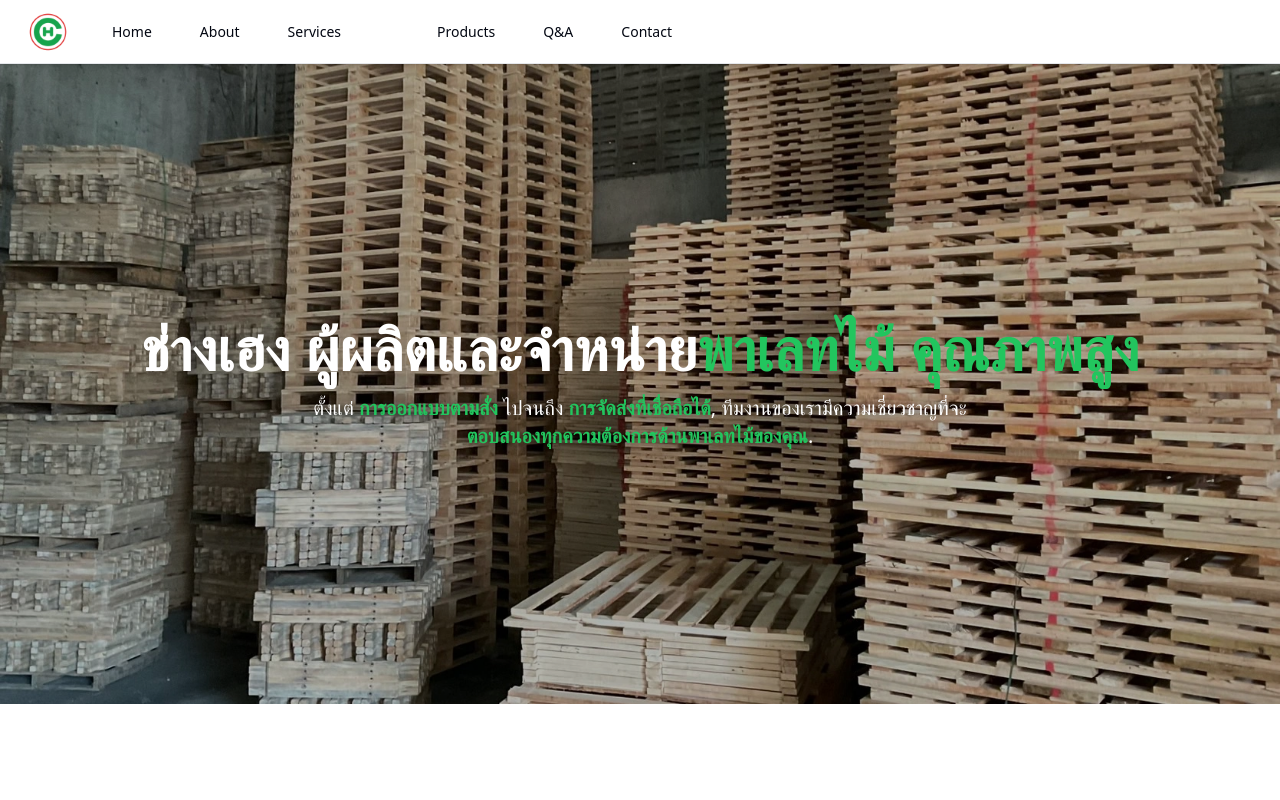
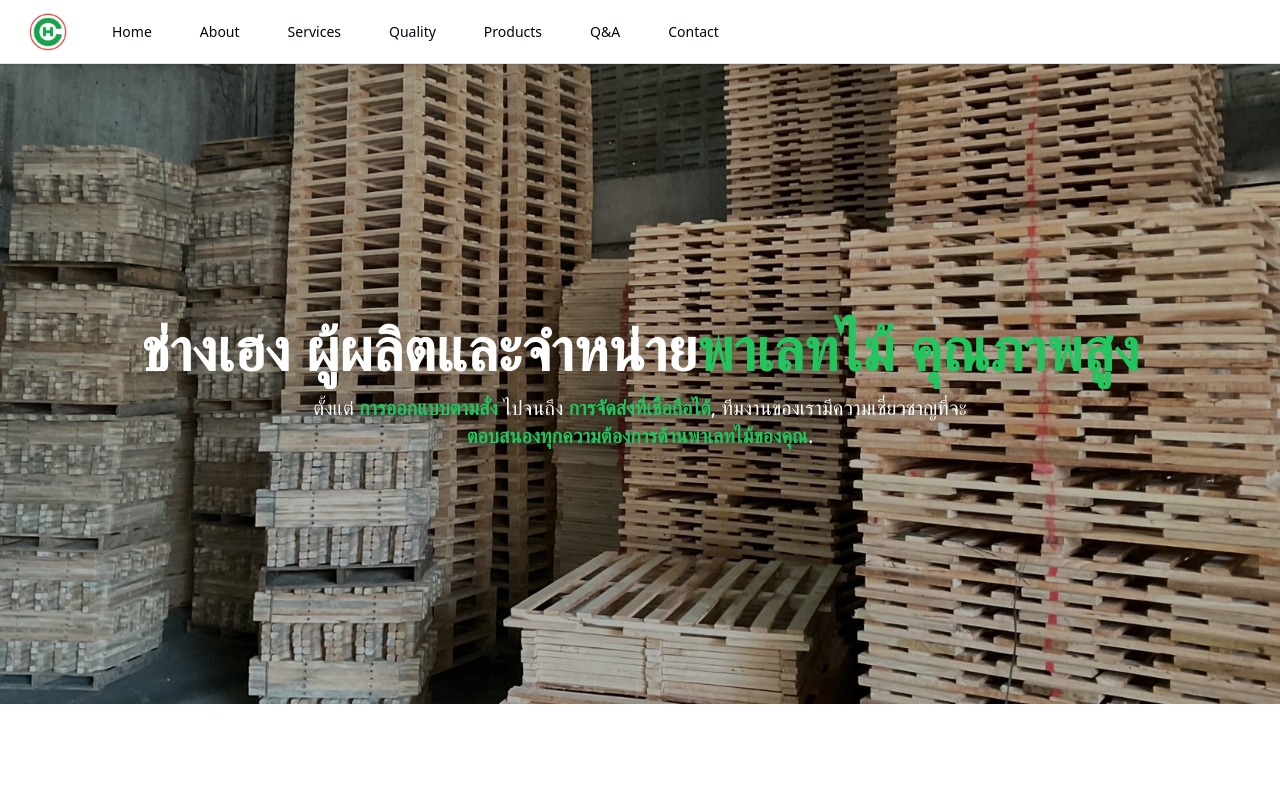
Before and after one commit to xXNeonKitsuneXx/Chang_heng_company_website, a React (Vite) app in the folder chang_heng_website/: page / in a window 1280 px wide. Shown: the top 800 px of the page. Built offline with nearby package versions, Linux system fonts and the light colour scheme.

Commit message:
fix naming

```diff
--- a/chang_heng_website/src/components/navbar/navbar.tsx
+++ b/chang_heng_website/src/components/navbar/navbar.tsx
@@ -12,7 +12,7 @@ const navigationItems = [
   { name: "Home", href: "/#home" },
   { name: "About", href: "/#about" },
   { name: "Services", href: "/#services" },
-  { nmae: "Quality", href: "/#quality"},
+  { name: "Quality", href: "/#quality"},
   { name: "Products", href: "/#products" },
   { name: "Q&A", href: "/#qa" },
   { name: "Contact", href: "/#contact" },
```
